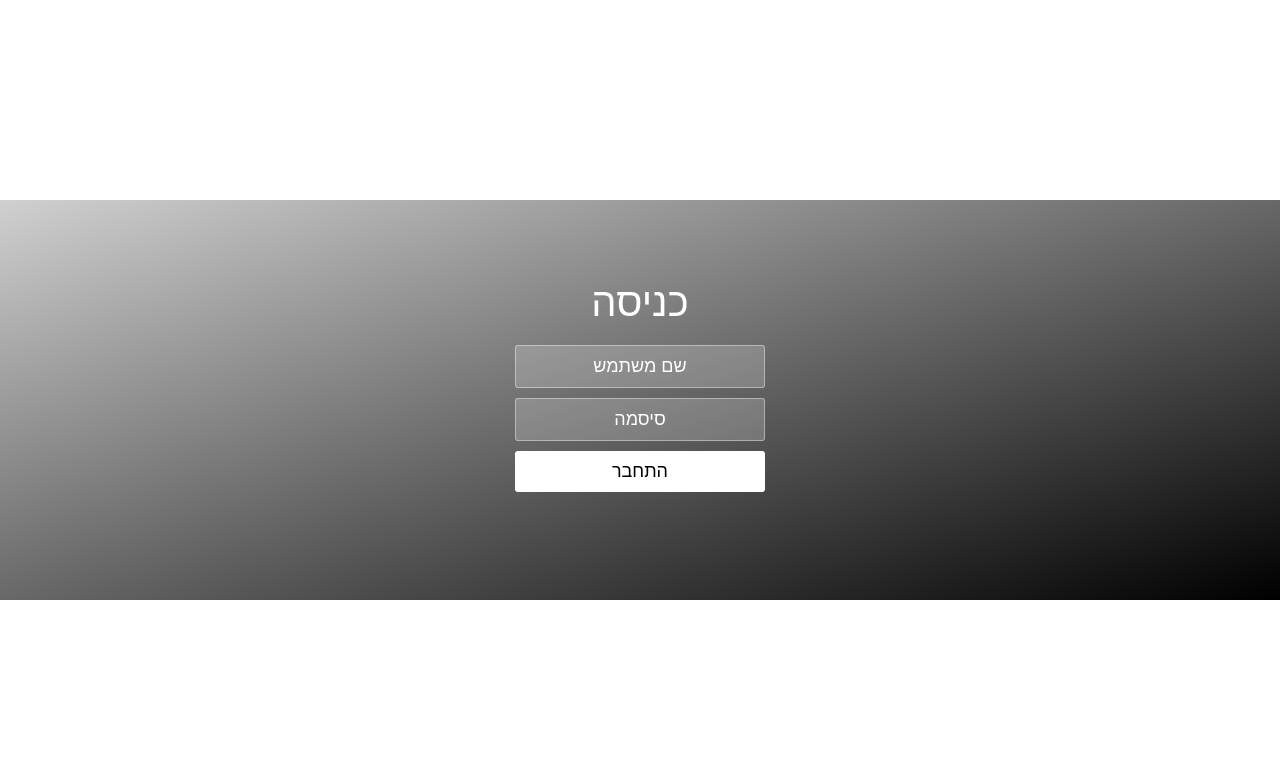
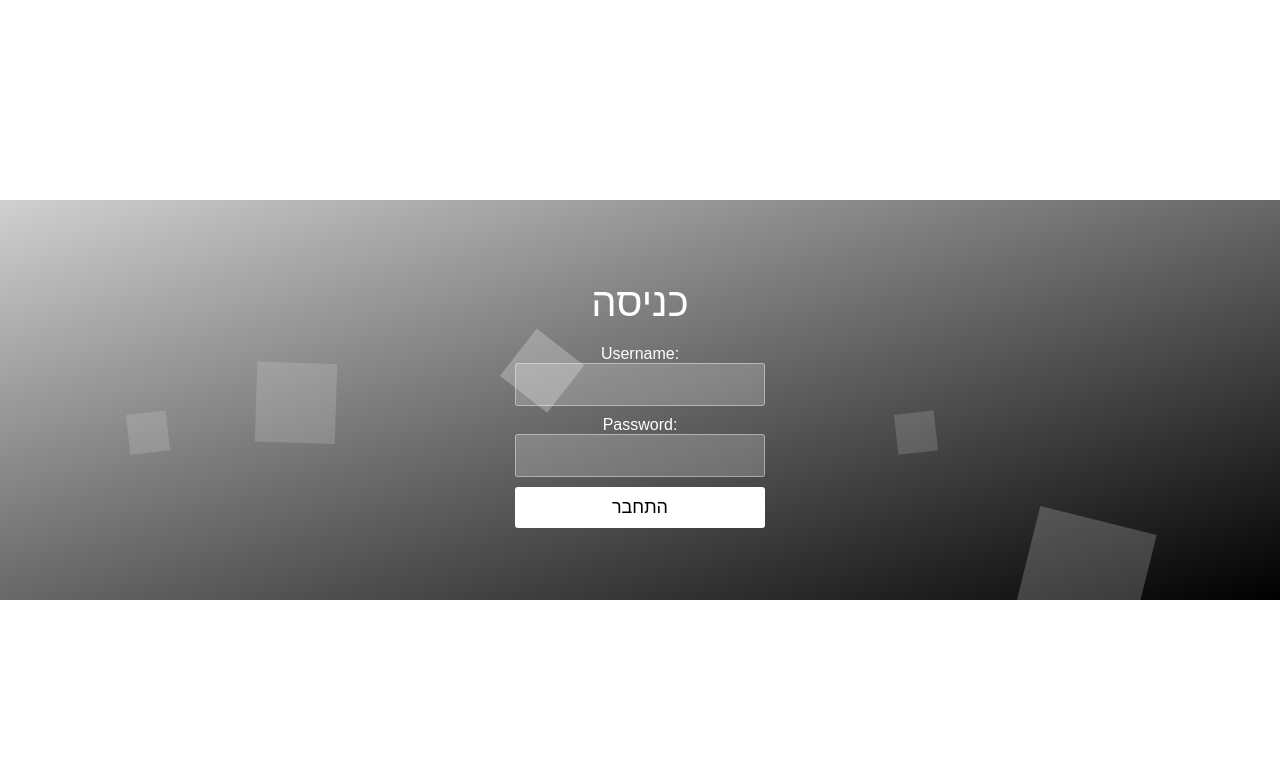
Before and after one commit to Oranal/Matching-Game, a Django app: page / in a window 1280 px wide. Shown: the top 759 px of the page. Run offline with Django 3.2, Linux system fonts and the light colour scheme; some web fonts are replaced.

Commit message:
Login Forms

```diff
--- /dev/null
+++ b/accounts/forms.py
@@ -0,0 +1,6 @@
+from django import forms
+
+
+class FormLogin(forms.Form):
+    UserName = forms.CharField()
+    Password = forms.CharField()
--- a/accounts/views.py
+++ b/accounts/views.py
@@ -2,9 +2,10 @@ from django.shortcuts import render
 from django.http import HttpResponse
 from random import *
 from accounts.models import *
+from accounts import forms
 
-# Create your views here.
 
 def login(request):
-    my_dict = {'insert_me':str(randint(1,5))}
-    return render(request, 'accounts/login.html',context=my_dict)
+    form = forms.FormLogin()
+
+    return render(request, 'accounts/login.html', {'form':form})
--- a/matching_game/urls.py
+++ b/matching_game/urls.py
@@ -20,5 +20,5 @@ from accounts import urls, views
 urlpatterns = [
     url(r'admin/', admin.site.urls),
     url(r'accounts/', include('accounts.urls')),
-    url(r'^$', views.login, name = 'login'),
+    url(r'^$',views.login, name = 'login'),
 ]
--- a/templates/accounts/login.html
+++ b/templates/accounts/login.html
@@ -26,14 +26,14 @@
 	<div class="container">
 		<h1>כניסה</h1>
 
-		<form class="form">
-			<input type="text" placeholder="שם משתמש" />
-			<input type="password" placeholder="סיסמה" />
+		<form method="post">
+            {{form.as_p}}
+            {% csrf_token %}
 			<button type="submit" id="login-button">התחבר</button>
 		</form>
 	</div>
 
-	<!--- for more background effect, just  delete this comment line, thank you
+
 
 	<ul class="bg-bubbles">
 		<li></li>
@@ -48,7 +48,7 @@
 		<li></li>
 	</ul>
 
-	-->
+
 </div>
 
   <script src='js/jquery.js'></script>
```
